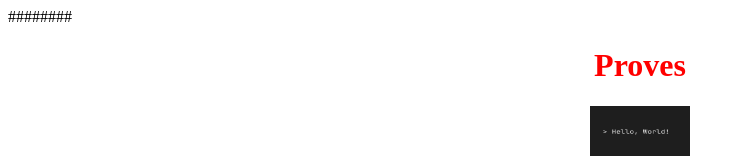
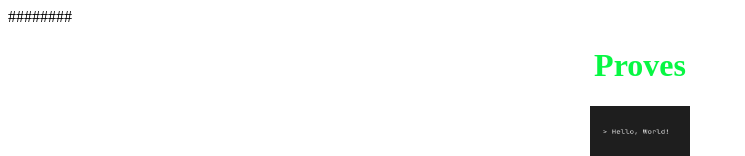
Before and after one commit to rodriguezjos/Prova-Web, a plain HTML site: page index.html in a window 1280 px wide. Shown: the top 156 px of the page, without its empty margins (0-745 px from the left). Drawn offline with Linux system fonts and the light colour scheme.

Commit message:
canvi color

```diff
--- a/index.html
+++ b/index.html
@@ -12,7 +12,7 @@
        desde dins el document */
 
        h1 {
-          color: red;
+          color: rgb(7, 247, 67);
           text-align: center;
        }
       p {
```
